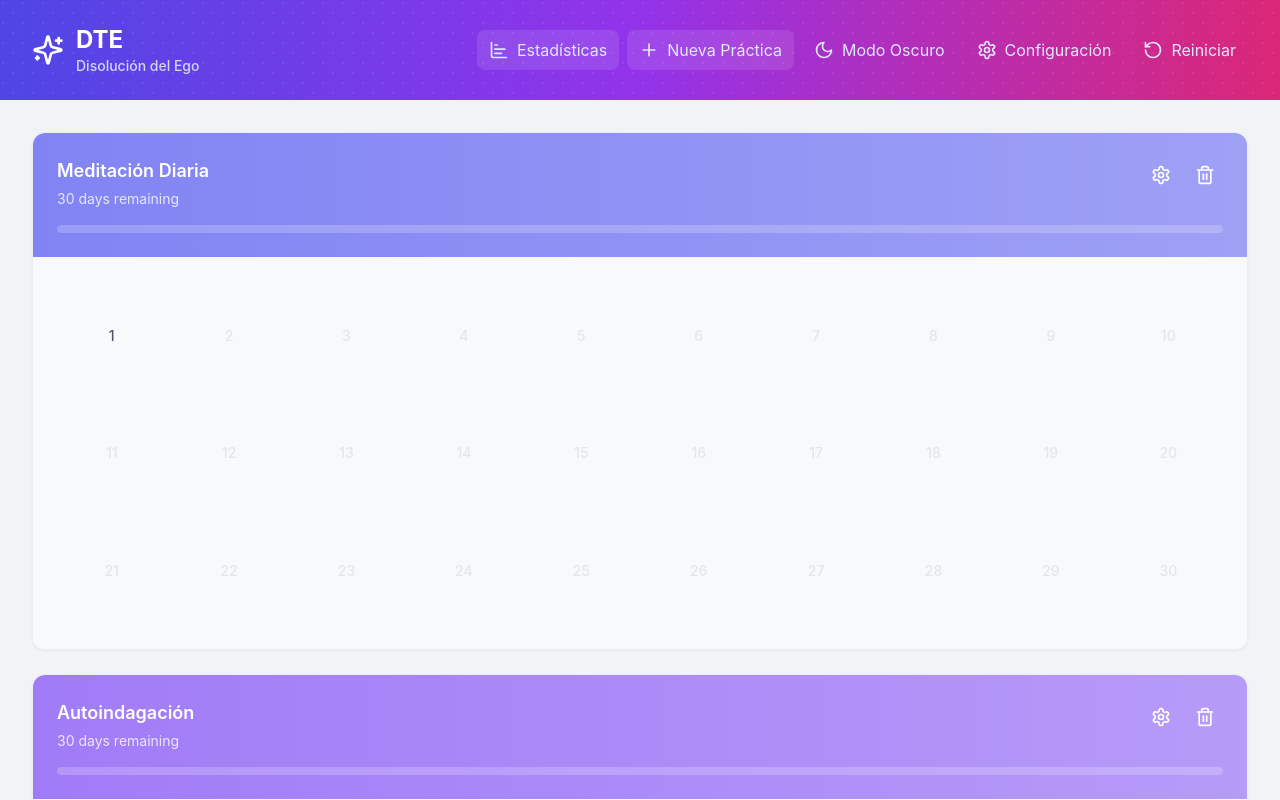
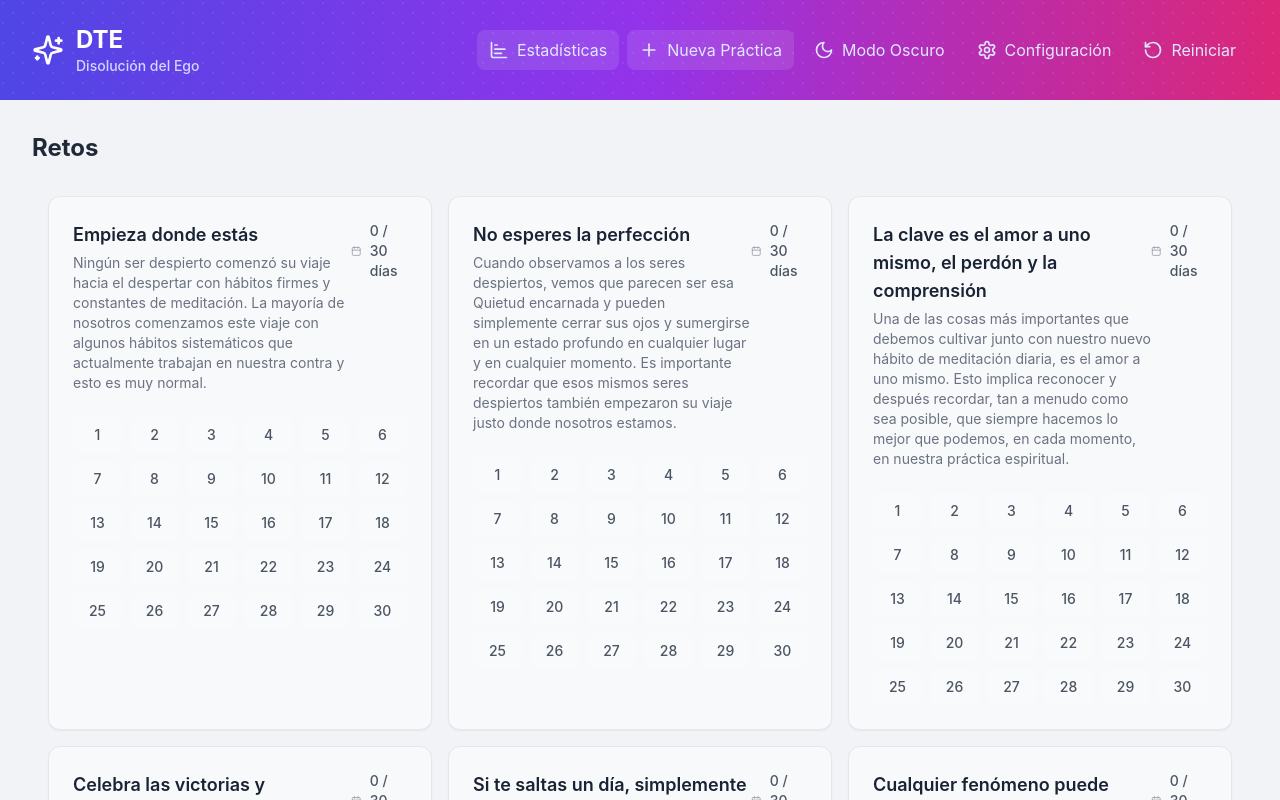
Before and after one commit to MaGaiDeN/dte, a React (Vite) app: page / in a window 1280 px wide. Shown: the top 800 px of the page. Built offline with nearby package versions, Linux system fonts and the light colour scheme.

Commit message:
Fix: Restore challenges section in desktop view by adding ChallengesList component

```diff
--- a/src/App.tsx
+++ b/src/App.tsx
@@ -6,6 +6,7 @@ import { ReflectionModal } from './components/ReflectionModal';
 import { StatsModal } from './components/StatsModal';
 import { PracticeCard } from './components/PracticeCard';
 import { Header } from './components/Header';
+import { ChallengesList } from './components/ChallengesList';
 import { useAppSelector, useAppDispatch } from './store/hooks';
 import { resetPractices, deletePractice, addPractice, updatePractice } from './store/practicesSlice';
 import { staggerChildren } from './constants/animations';
@@ -127,11 +128,21 @@ function App() {
           />
 
           <main className="max-w-7xl mx-auto px-4 sm:px-6 lg:px-8 py-4 sm:py-8">
+            {/* Challenges Section */}
+            <section className="mb-8">
+              <h2 className="text-2xl font-bold mb-4 text-gray-800 dark:text-gray-200">Retos</h2>
+              <ChallengesList />
+            </section>
+
+            {/* Practices Grid */}
+            <section>
+              <h2 className="text-2xl font-bold mb-4 text-gray-800 dark:text-gray-200">Prácticas</h2>
               <motion.div
                 variants={staggerChildren}
                 initial="initial"
                 animate="animate"
-              className="grid grid-cols-1 gap-4 sm:gap-6">
+                className="grid grid-cols-1 gap-4 sm:gap-6"
+              >
                 <AnimatePresence mode="popLayout">
                   {practices.map((practice) => (
                     <PracticeCard
@@ -157,6 +168,7 @@ function App() {
                   ))}
                 </AnimatePresence>
               </motion.div>
+            </section>
           </main>
 
           <AnimatePresence>
```
Lines whose indentation alone changed are shown as unchanged.
